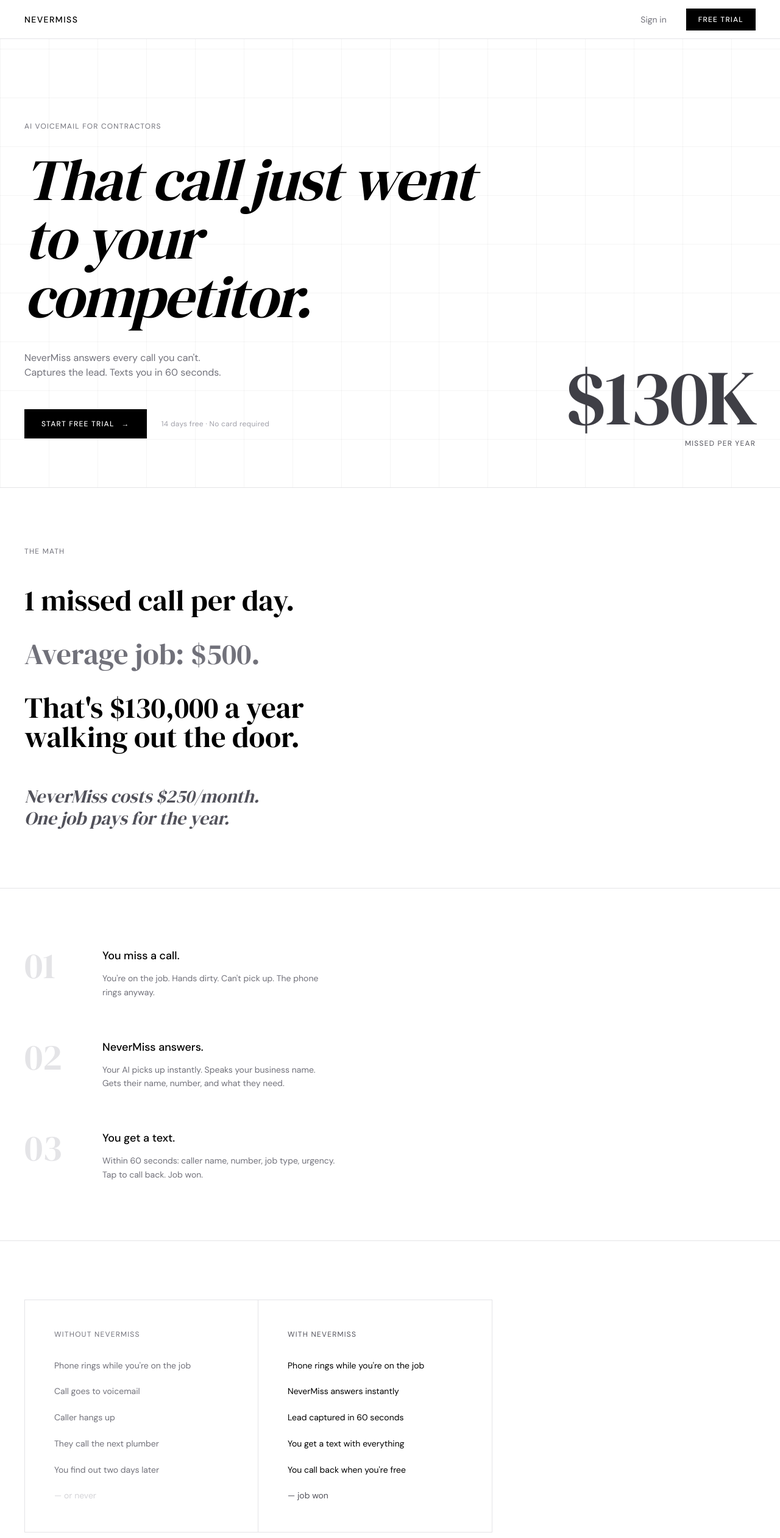
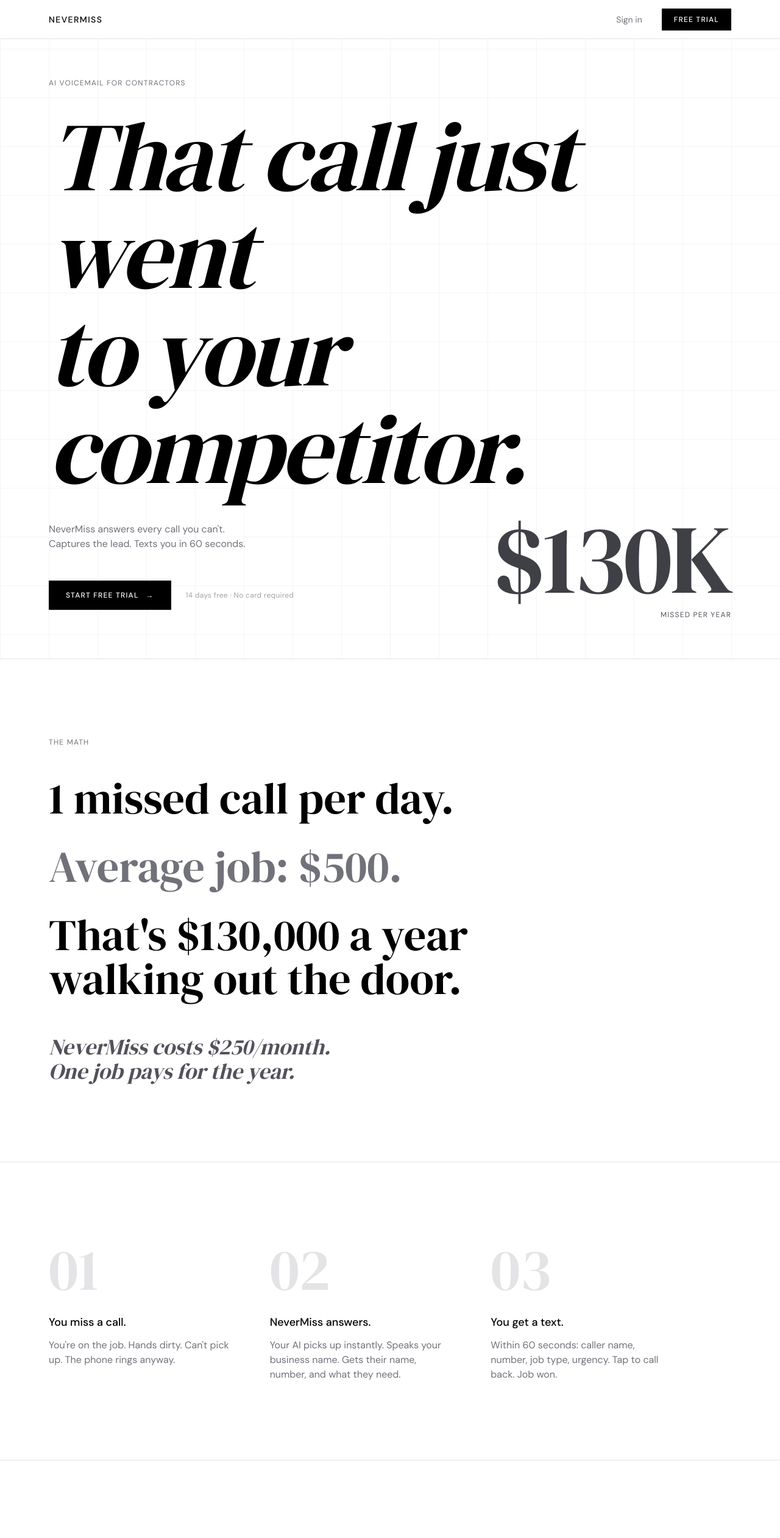
Before and after one commit to SteveMichael001/nevermiss, a Next.js app in the folder apps/web/: page / in a window 1280 px wide. Shown: the top 2522 px of the page at 61% size. Built offline with nearby package versions, Linux system fonts and the light colour scheme.

Commit message:
design: responsive polish — desktop layout improvements

```diff
--- a/apps/web/app/page.tsx
+++ b/apps/web/app/page.tsx
@@ -23,7 +23,7 @@
       `}</style>
 
       {/* Nav */}
-      <nav className="fixed top-0 left-0 right-0 z-50 flex items-center justify-between px-6 md:px-10 h-16 border-b border-zinc-200 bg-white/95 backdrop-blur-sm">
+      <nav className="fixed top-0 left-0 right-0 z-50 flex items-center justify-between px-6 md:px-10 lg:px-20 h-16 border-b border-zinc-200 bg-white/95 backdrop-blur-sm">
         <span className="font-sans font-medium text-sm tracking-widest uppercase text-black">
           NeverMiss
         </span>
@@ -41,7 +41,7 @@
       </nav>
 
       {/* Hero */}
-      <section className="relative min-h-screen flex flex-col justify-end px-6 md:px-10 pb-20 pt-32 overflow-hidden border-b border-zinc-200">
+      <section className="relative min-h-screen flex flex-col justify-end px-6 md:px-10 lg:px-20 pb-20 pt-32 overflow-hidden border-b border-zinc-200">
 
         {/* Grid texture */}
         <div
@@ -53,8 +53,8 @@
         />
 
         {/* Ghost stat — decorative */}
-        <div style={fadeUpDelay2} className="absolute bottom-16 right-6 md:right-10 text-right pointer-events-none select-none">
-          <div className="font-serif text-7xl md:text-9xl text-zinc-700 leading-none tracking-tight">
+        <div style={fadeUpDelay2} className="absolute bottom-16 right-6 md:right-10 lg:right-20 text-right pointer-events-none select-none">
+          <div className="font-serif text-7xl md:text-9xl lg:text-[10rem] text-zinc-700 leading-none tracking-tight">
             $130K
           </div>
           <div className="text-xs tracking-widest uppercase text-zinc-600 mt-1">
@@ -63,8 +63,8 @@
         </div>
 
         {/* Phone mockup */}
-        <div style={fadeUpDelay} className="absolute right-4 md:right-16 top-1/2 -translate-y-1/2 w-56 md:w-64 pointer-events-none select-none hidden md:block">
-          <div className="bg-white border border-zinc-300 rounded-[40px] p-5 mx-auto w-52 shadow-xl">
+        <div style={fadeUpDelay} className="absolute right-4 md:right-24 lg:right-40 top-1/2 -translate-y-1/2 w-56 md:w-64 lg:w-72 pointer-events-none select-none hidden md:block">
+          <div className="bg-white border border-zinc-300 rounded-[40px] p-5 mx-auto w-52 lg:w-64 shadow-xl">
             <div className="text-center text-zinc-400 text-xs tracking-widest uppercase mb-5">9:41</div>
             <div className="bg-zinc-100 border border-zinc-200 rounded-xl p-3 flex items-center gap-3">
               <div className="w-9 h-9 bg-zinc-200 rounded-lg flex items-center justify-center text-zinc-700 text-sm flex-shrink-0 font-medium">↘</div>
@@ -78,12 +78,12 @@
         </div>
 
         {/* Content */}
-        <div style={fadeUp} className="relative z-10 max-w-3xl">
+        <div style={fadeUp} className="relative z-10 max-w-3xl lg:max-w-4xl">
           <p className="text-xs tracking-widest uppercase text-zinc-500 mb-8 font-sans">
             AI voicemail for contractors
           </p>
 
-          <h1 className="font-serif italic text-5xl sm:text-6xl md:text-7xl lg:text-8xl leading-[0.92] tracking-tight text-black mb-10">
+          <h1 className="font-serif italic text-5xl sm:text-6xl md:text-7xl lg:text-9xl xl:text-[10rem] leading-[0.92] tracking-tight text-black mb-10">
             That call just went<br />
             to your competitor.
           </h1>
@@ -108,28 +108,28 @@
       </section>
 
       {/* The Math */}
-      <section className="px-6 md:px-10 py-24 border-b border-zinc-200">
-        <div className="max-w-2xl">
+      <section className="px-6 md:px-10 lg:px-20 py-24 lg:py-32 border-b border-zinc-200">
+        <div className="max-w-2xl lg:max-w-5xl">
           <p className="text-xs tracking-widest uppercase text-zinc-500 mb-12 font-sans">The math</p>
           <div className="space-y-10">
             <div>
-              <div className="font-serif text-4xl md:text-5xl text-black leading-tight">
+              <div className="font-serif text-4xl md:text-5xl lg:text-6xl xl:text-7xl text-black leading-tight">
                 1 missed call per day.
               </div>
             </div>
             <div>
-              <div className="font-serif text-4xl md:text-5xl text-zinc-500 leading-tight">
+              <div className="font-serif text-4xl md:text-5xl lg:text-6xl xl:text-7xl text-zinc-500 leading-tight">
                 Average job: $500.
               </div>
             </div>
             <div>
-              <div className="font-serif text-4xl md:text-5xl text-black leading-tight">
+              <div className="font-serif text-4xl md:text-5xl lg:text-6xl xl:text-7xl text-black leading-tight">
                 That&apos;s $130,000 a year<br />
                 walking out the door.
               </div>
             </div>
             <div className="pt-4">
-              <div className="font-serif italic text-2xl md:text-3xl text-zinc-600 leading-tight">
+              <div className="font-serif italic text-2xl md:text-3xl lg:text-4xl text-zinc-600 leading-tight">
                 NeverMiss costs $250/month.<br />
                 One job pays for the year.
               </div>
@@ -139,8 +139,8 @@
       </section>
 
       {/* How it works — no header, just numbered */}
-      <section className="px-6 md:px-10 py-24 border-b border-zinc-200">
-        <div className="max-w-2xl space-y-16">
+      <section className="px-6 md:px-10 lg:px-20 py-24 lg:py-32 border-b border-zinc-200">
+        <div className="max-w-2xl lg:max-w-5xl space-y-16 lg:space-y-0 lg:grid lg:grid-cols-3 lg:gap-16">
           {[
             {
               n: '01',
@@ -158,13 +158,13 @@
               body: 'Within 60 seconds: caller name, number, job type, urgency. Tap to call back. Job won.',
             },
           ].map((step) => (
-            <div key={step.n} className="flex gap-8 md:gap-16">
-              <div className="font-serif text-5xl md:text-6xl text-zinc-200 leading-none w-16 flex-shrink-0 select-none">
+            <div key={step.n} className="flex gap-8 md:gap-16 lg:flex-col lg:gap-6">
+              <div className="font-serif text-5xl md:text-6xl lg:text-8xl text-zinc-200 leading-none w-16 lg:w-auto flex-shrink-0 lg:flex-shrink select-none">
                 {step.n}
               </div>
               <div>
                 <h3 className="font-sans font-medium text-lg text-black mb-3">{step.title}</h3>
-                <p className="font-sans text-sm text-zinc-500 leading-relaxed max-w-sm">{step.body}</p>
+                <p className="font-sans text-sm lg:text-base text-zinc-500 leading-relaxed max-w-sm">{step.body}</p>
               </div>
             </div>
           ))}
@@ -172,11 +172,11 @@
       </section>
 
       {/* Without / With */}
-      <section className="px-6 md:px-10 py-24 border-b border-zinc-200">
-        <div className="grid md:grid-cols-2 gap-0 border border-zinc-200 max-w-3xl">
-          <div className="p-8 md:p-12 border-b md:border-b-0 md:border-r border-zinc-200">
+      <section className="px-6 md:px-10 lg:px-20 py-24 lg:py-32 border-b border-zinc-200">
+        <div className="grid md:grid-cols-2 gap-0 border border-zinc-200 max-w-3xl lg:max-w-5xl">
+          <div className="p-8 md:p-12 lg:p-16 border-b md:border-b-0 md:border-r border-zinc-200">
             <p className="text-xs tracking-widest uppercase text-zinc-500 mb-8">Without NeverMiss</p>
-            <ul className="space-y-5 text-sm text-zinc-500 leading-relaxed font-sans">
+            <ul className="space-y-5 text-sm lg:text-base text-zinc-500 leading-relaxed font-sans">
               <li>Phone rings while you&apos;re on the job</li>
               <li>Call goes to voicemail</li>
               <li>Caller hangs up</li>
@@ -185,9 +185,9 @@
               <li className="text-zinc-300">— or never</li>
             </ul>
           </div>
-          <div className="p-8 md:p-12">
+          <div className="p-8 md:p-12 lg:p-16">
             <p className="text-xs tracking-widest uppercase text-zinc-600 mb-8">With NeverMiss</p>
-            <ul className="space-y-5 text-sm text-black leading-relaxed font-sans">
+            <ul className="space-y-5 text-sm lg:text-base text-black leading-relaxed font-sans">
               <li>Phone rings while you&apos;re on the job</li>
               <li>NeverMiss answers instantly</li>
               <li>Lead captured in 60 seconds</li>
@@ -200,21 +200,21 @@
       </section>
 
       {/* Social proof — one quote, raw */}
-      <section className="px-6 md:px-10 py-24 border-b border-zinc-200">
-        <div className="max-w-2xl">
-          <blockquote className="font-serif italic text-2xl md:text-3xl text-black leading-relaxed mb-8">
+      <section className="px-6 md:px-10 lg:px-20 py-24 lg:py-32 border-b border-zinc-200">
+        <div className="max-w-2xl lg:max-w-4xl lg:mx-auto">
+          <blockquote className="font-serif italic text-2xl md:text-3xl lg:text-4xl xl:text-5xl text-black leading-relaxed mb-8 lg:text-center">
             &ldquo;I used to lose 3 or 4 calls a week and not even know it.
             First month with NeverMiss I picked up 6 jobs I would&apos;ve missed.&rdquo;
           </blockquote>
-          <p className="text-xs tracking-widest uppercase text-zinc-500 font-sans">
+          <p className="text-xs tracking-widest uppercase text-zinc-500 font-sans lg:text-center">
             Mike T. — HVAC contractor, San Diego
           </p>
         </div>
       </section>
 
       {/* Pricing */}
-      <section className="px-6 md:px-10 py-24 border-b border-zinc-200">
-        <div className="max-w-md">
+      <section className="px-6 md:px-10 lg:px-20 py-24 lg:py-32 border-b border-zinc-200">
+        <div className="max-w-md lg:max-w-xl lg:mx-auto">
           <p className="text-xs tracking-widest uppercase text-zinc-500 mb-12 font-sans">Pricing</p>
 
           <div className="border border-zinc-200 p-8 md:p-10">
@@ -255,7 +255,7 @@
       </section>
 
       {/* Footer */}
-      <footer className="px-6 md:px-10 py-8 flex items-center justify-between text-xs text-zinc-300 font-sans tracking-wide">
+      <footer className="px-6 md:px-10 lg:px-20 py-8 flex items-center justify-between text-xs text-zinc-300 font-sans tracking-wide">
         <span className="uppercase tracking-widest font-medium text-zinc-500">NeverMiss</span>
         <span>© {new Date().getFullYear()}</span>
         <div className="flex gap-6">
```
